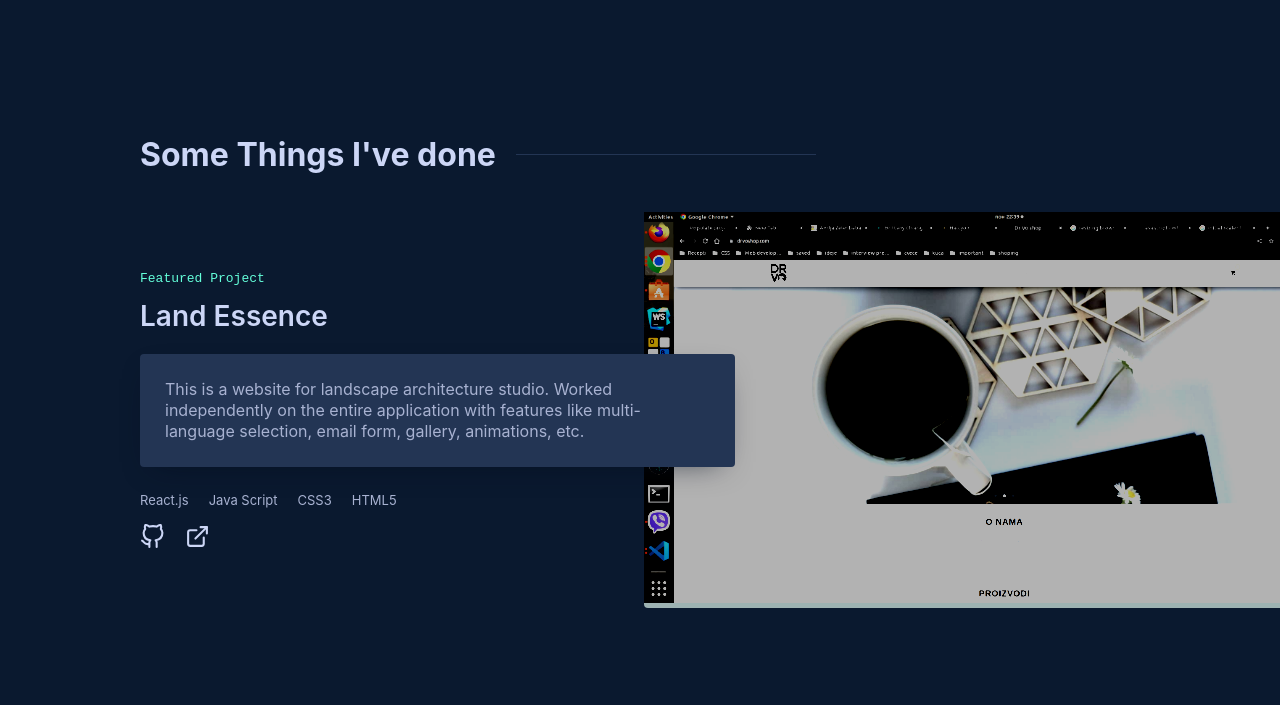
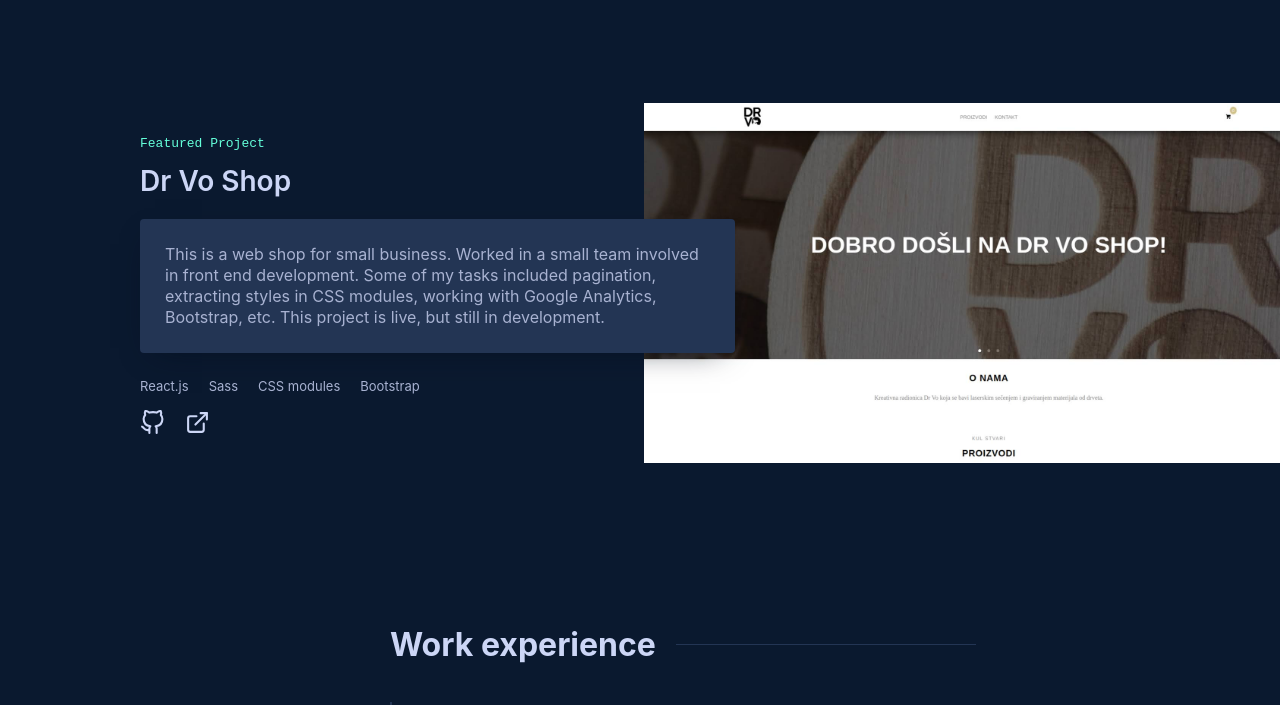
Before and after one commit to andjared/portfolio, a React (Create React App) app: page / in a window 1280 px wide. Shown: the part 2068-2773 px from the top of the page. Built offline with nearby package versions, Linux system fonts and the light colour scheme.

Commit message:
projects images

```diff
--- a/src/App.js
+++ b/src/App.js
@@ -27,8 +27,9 @@ function App() {
       <SideBar />
       <Intro />
       <AboutMe />
+
+      <Projects />
       <Work />
-      <Projects />
       <Contact />
     </main>
   );
--- a/src/components/Projects/Projects.module.scss
+++ b/src/components/Projects/Projects.module.scss
@@ -67,12 +67,12 @@
         z-index: 1;
         .wrapper {
           max-width: 700px;
-          background-color: vars.$green;
+          // background-color: vars.$green;
           border-radius: vars.$border-radius;
           height: 100%;
           max-width: 100%;
-          filter: grayscale(50%) contrast(3) brightness(70%);
-          mix-blend-mode: multiply;
+          // filter: grayscale(50%) contrast(3) brightness(70%);
+          // mix-blend-mode: multiply;
 
           img {
             width: 100%;
--- a/src/components/Projects/data.js
+++ b/src/components/Projects/data.js
@@ -1,6 +1,6 @@
 export const data = [
   {
-    img: require("../../assets/drv_screenshot.png"),
+    img: require("../../assets/landessence.jpg"),
     title: "Land Essence",
     description: `
            This is a website for landscape architecture studio. Worked
@@ -13,7 +13,7 @@ export const data = [
     web: "https://landessence.netlify.app/",
   },
   {
-    img: require("../../assets/drv_screenshot.png"),
+    img: require("../../assets/drvo.jpg"),
     title: "Dr Vo Shop",
     description: `
             This is a web shop for small business. Worked in a small team involved in front end development.
--- a/src/components/Projects/index.js
+++ b/src/components/Projects/index.js
@@ -14,7 +14,7 @@ export default function Projects() {
             <li key={index} className={styles.project}>
               <div className={styles.image}>
                 <a
-                  href="https://drvoshop.com/"
+                  href={project.web}
                   target="_blank"
                   rel="noopener noreferrer"
                   className={styles.wrapper}
```
Also changed, not shown: src/assets/drvo.jpg (added), src/assets/landessence.jpg (added).
